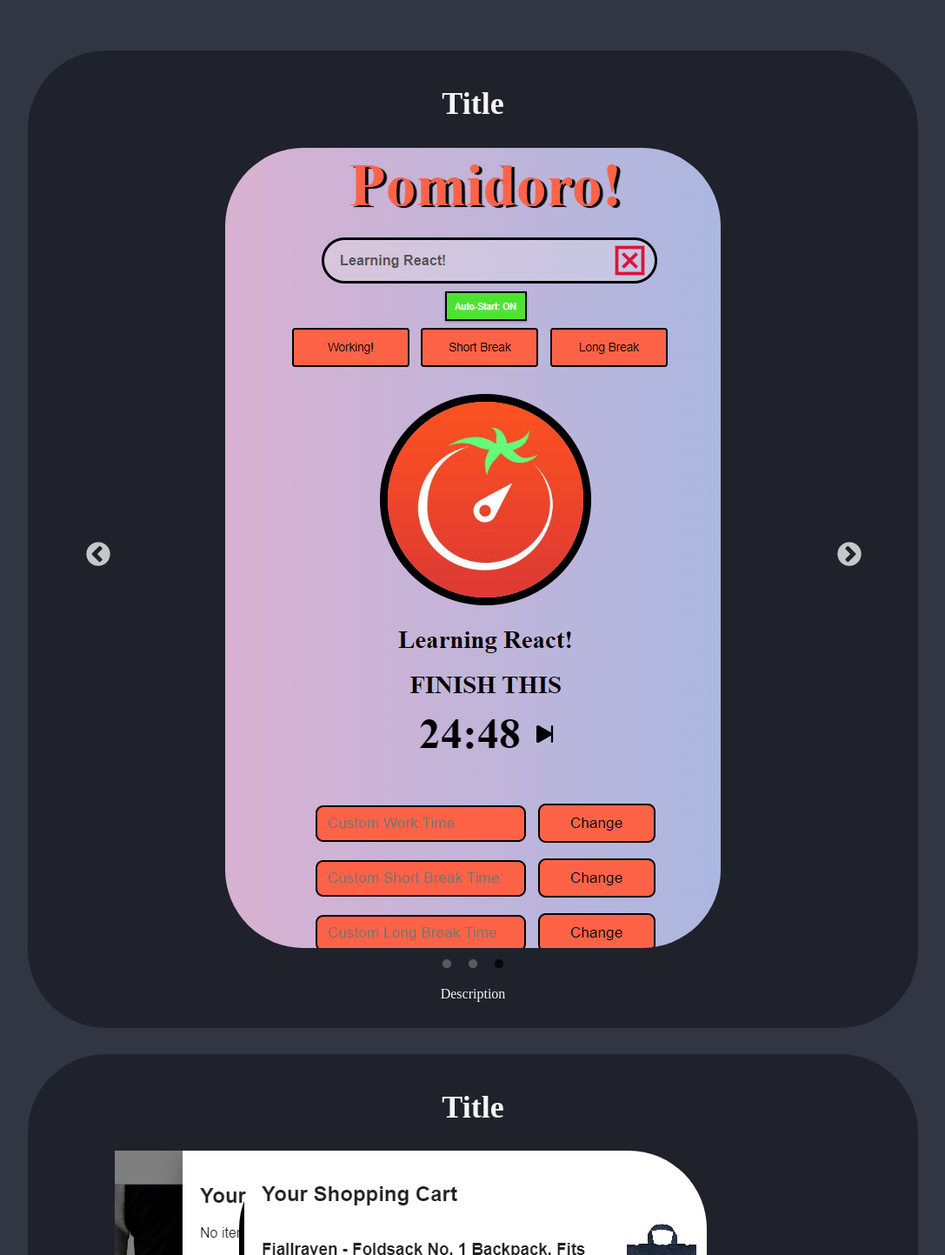
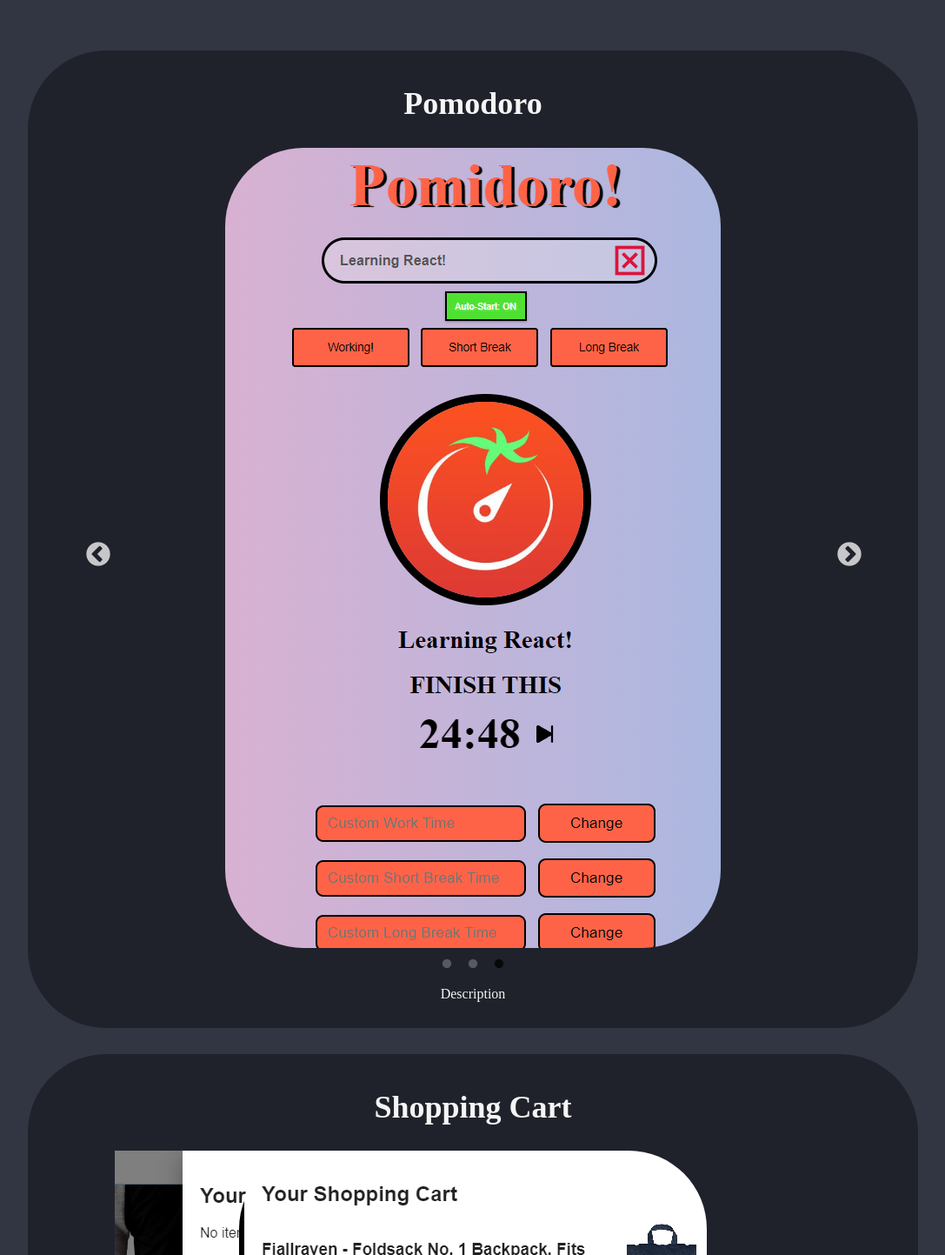
Before and after one commit to xoxoffy/portfolio, a React (Vite) app: page / in a window 1280 px wide. Shown: the part 1007-2450 px from the top of the page at 87% size, without its empty margins (96-1183 px from the left). Built offline with nearby package versions, Linux system fonts and the light colour scheme; no server answers.

Commit message:
title prop

```diff
--- a/src/components/Project/Project.tsx
+++ b/src/components/Project/Project.tsx
@@ -4,12 +4,18 @@ import 'slick-carousel/slick/slick-theme.css';
 import './Project.css';
 
 interface Props {
+  title: string;
   img1: string | undefined;
   img2: string | undefined;
   img3: string | undefined;
 }
 
-const Project: React.FunctionComponent<Props> = ({ img1, img2, img3 }) => {
+const Project: React.FunctionComponent<Props> = ({
+  title,
+  img1,
+  img2,
+  img3,
+}) => {
   const settings = {
     dots: true,
     autoplay: true,
@@ -22,7 +28,7 @@ const Project: React.FunctionComponent<Props> = ({ img1, img2, img3 }) => {
   return (
     <div className="project">
       <div className="project-title">
-        <h2>Title</h2>
+        <h2>{title}</h2>
       </div>
       <Slider {...settings}>
         <div>
--- a/src/containers/Showcase/Showcase.tsx
+++ b/src/containers/Showcase/Showcase.tsx
@@ -12,8 +12,8 @@ const Showcase: React.FunctionComponent = () => {
   return (
     <div className="showcase">
       <AnimText animText="Moje projekty" animWrapper="h1" />
-      <Project img1={pomo1} img2={pomo2} img3={pomo3} />
-      <Project img1={cart1} img2={cart2} img3={cart3} />
+      <Project title="Pomodoro" img1={pomo1} img2={pomo2} img3={pomo3} />
+      <Project title="Shopping Cart" img1={cart1} img2={cart2} img3={cart3} />
     </div>
   );
 };
```
